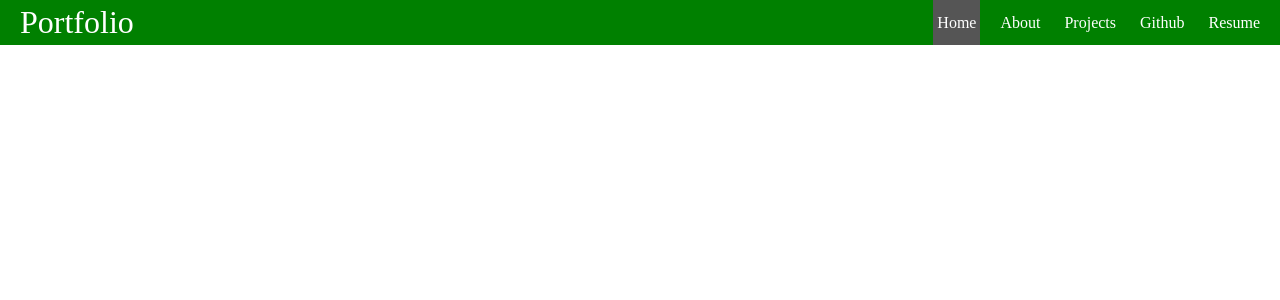
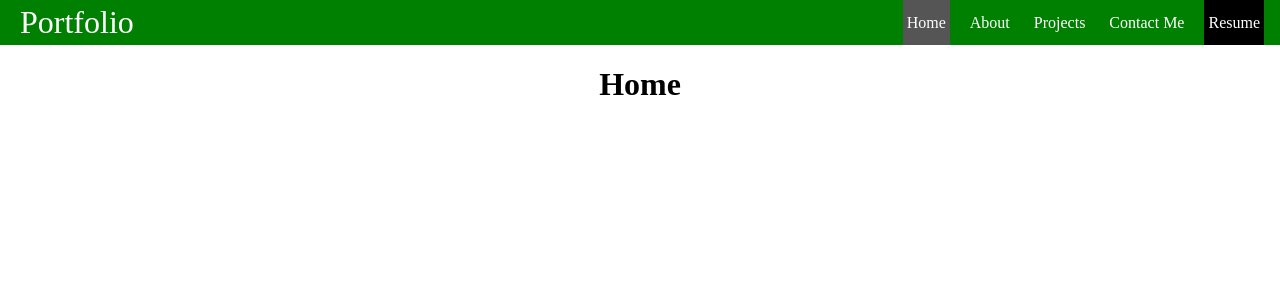
Before and after one commit to pawscanthack/portfolio, a React (Create React App) app: page /home in a window 1280 px wide. Shown: the top 300 px of the page. Built offline with nearby package versions, Linux system fonts and the light colour scheme.

Commit message:
working navigation

```diff
--- a/package.json
+++ b/package.json
@@ -8,6 +8,7 @@
     "@testing-library/user-event": "^13.5.0",
     "react": "^18.2.0",
     "react-dom": "^18.2.0",
+    "react-router-dom": "6.22.0",
     "react-scripts": "5.0.1",
     "web-vitals": "^2.1.4"
   },
--- a/src/App.js
+++ b/src/App.js
@@ -1,9 +1,22 @@
+import { Route, Routes } from "react-router-dom";
 import Navbar from "./components/Navbar";
-
+import Home from "./pages/Home";
+import About from "./pages/About";
+import Projects from "./pages/Projects";
+import ContactMe from "./pages/ContactMe";
+import "./app.css";
 function App() {
   return (
     <>
       <Navbar />
+      <div className="container">
+        <Routes>
+          <Route path="/home" element={<Home />} />
+          <Route path="/about" element={<About />} />
+          <Route path="/projects" element={<Projects />} />
+          <Route path="/contactme" element={<ContactMe />} />
+        </Routes>
+      </div>
     </>
   );
 }
--- /dev/null
+++ b/src/app.css
@@ -0,0 +1,12 @@
+* {
+  box-sizing: border-box;
+}
+
+body {
+  margin: 0;
+}
+
+.container {
+  margin: 1rem;
+  text-align: center;
+}
--- a/src/components/Navbar.js
+++ b/src/components/Navbar.js
@@ -1,28 +1,40 @@
+import { Link, useMatch, useResolvedPath } from "react-router-dom";
 import "../navbar.css";
 
 export default function Navbar() {
   return (
     <nav className="nav">
-      <a href="/" className="site-title">
+      <Link to="/" className="site-title">
         Portfolio
-      </a>
+      </Link>
       <ul>
-        <li className="active">
-          <a href="/home">Home</a>
-        </li>
+        <CustomLink to="/home">Home</CustomLink>
+        <CustomLink to="/about">About</CustomLink>
+        <CustomLink to="/projects">Projects</CustomLink>
+        <CustomLink to="/contactme">Contact Me</CustomLink>
         <li>
-          <a href="/about">About</a>
-        </li>
-        <li>
-          <a href="/projects">Projects</a>
-        </li>
-        <li>
-          <a href="/contact">Github</a>
-        </li>
-        <li>
-          <a href="/resume">Resume</a>
+          <a
+            href="https://acrobat.adobe.com/id/urn:aaid:sc:US:81ee833f-0756-4805-b8fb-fd4500ae7a6c"
+            target="_blank"
+            rel="noreferrer"
+            class="resume-link"
+          >
+            Resume
+          </a>
         </li>
       </ul>
     </nav>
   );
 }
+
+function CustomLink({ to, children, ...props }) {
+  const resolvedPath = useResolvedPath(to);
+  const isActive = useMatch({ path: resolvedPath.pathname, end: true });
+  return (
+    <li className={isActive ? "active" : ""}>
+      <Link to={to} {...props}>
+        {children}
+      </Link>
+    </li>
+  );
+}
--- a/src/index.js
+++ b/src/index.js
@@ -1,10 +1,13 @@
 import React from "react";
 import ReactDOM from "react-dom/client";
 import App from "./App";
+import { BrowserRouter } from "react-router-dom";
 
 const root = ReactDOM.createRoot(document.getElementById("root"));
 root.render(
   <React.StrictMode>
-    <App />
+    <BrowserRouter>
+      <App />
+    </BrowserRouter>
   </React.StrictMode>
 );
--- a/src/navbar.css
+++ b/src/navbar.css
@@ -1,11 +1,3 @@
-* {
-  box-sizing: border-box;
-}
-
-body {
-  margin: 0;
-}
-
 .nav {
   background-color: green;
   color: white;
@@ -19,6 +11,7 @@ body {
 .site-title {
   font-size: 2rem;
 }
+
 .nav ul {
   padding: 0;
   margin: 0;
@@ -36,6 +29,13 @@ body {
   padding: 0.25rem;
 }
 
+.resume-link {
+  background-color: black;
+}
+
+.resume-link:hover {
+  background-color: rgb(3, 68, 3);
+}
 .nav li.active {
   background-color: #555;
 }
--- /dev/null
+++ b/src/pages/About.js
@@ -0,0 +1,3 @@
+export default function About() {
+  return <h1>About</h1>;
+}
--- /dev/null
+++ b/src/pages/ContactMe.jsx
@@ -0,0 +1,3 @@
+export default function ContactMe() {
+  return <h1>Contact Me</h1>;
+}
--- /dev/null
+++ b/src/pages/Home.js
@@ -0,0 +1,3 @@
+export default function Home() {
+  return <h1>Home</h1>;
+}
--- /dev/null
+++ b/src/pages/Projects.js
@@ -0,0 +1,3 @@
+export default function Projects() {
+  return <h1>Projects</h1>;
+}
```
Also changed, not shown: 1 other file (tests, documents, lock files or other folders).
